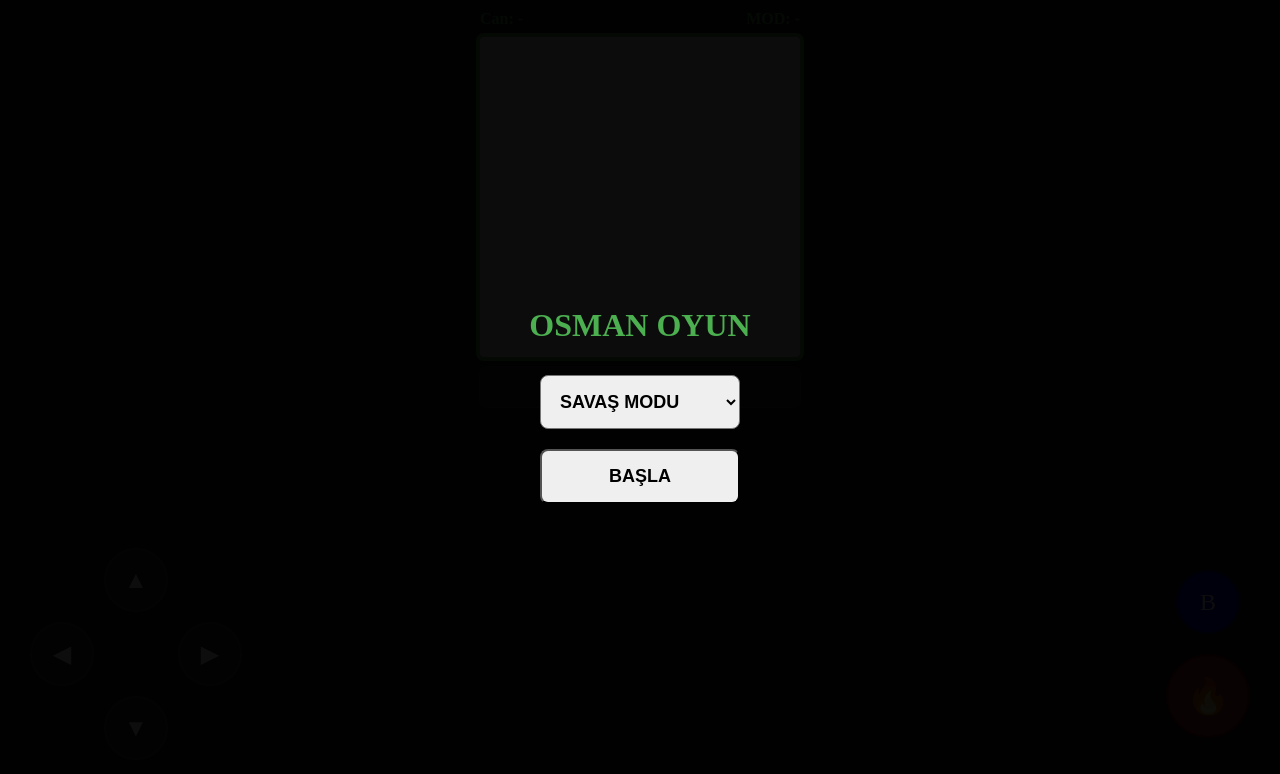
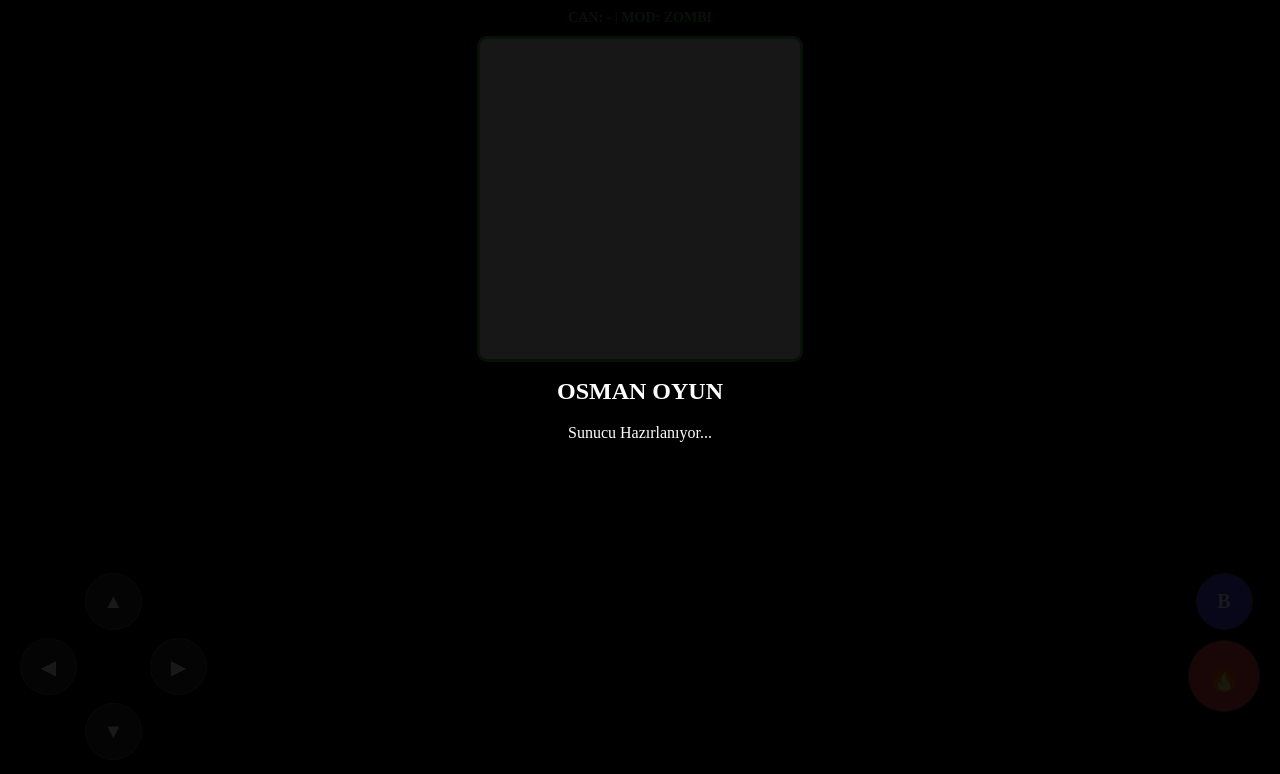
Before and after one commit to OsmanBurda/kare-oyunu, a website: page index.html in a window 1280 px wide. Drawn offline with nearby package versions, Linux system fonts and the light colour scheme; no server answers.

Commit message:
Update index.html

```diff
--- a/index.html
+++ b/index.html
@@ -4,54 +4,43 @@
     <meta charset="UTF-8">
     <meta name="viewport" content="width=device-width, initial-scale=1.0, maximum-scale=1.0, user-scalable=no, viewport-fit=cover">
     <style>
-        /* 2. Kilit: CSS ile tüm ekranı dondur */
+        /* ZOOM VE KAYDIRMA KESİN ENGEL */
         * {
             touch-action: none !important;
             -webkit-user-select: none !important;
+            user-select: none !important;
             -webkit-tap-highlight-color: transparent;
-            user-select: none !important;
         }
 
         html, body {
             position: fixed;
-            width: 100%;
-            height: 100%;
+            width: 100%; height: 100%;
             overflow: hidden;
-            background: #111;
-            margin: 0;
-            padding: 0;
+            background: #000; margin: 0; padding: 0;
         }
 
-        #ui-top { width: 320px; margin: 10px auto 0; display: flex; justify-content: space-between; font-weight: bold; font-size: 16px; color: #4CAF50; }
-        canvas { border: 4px solid #4CAF50; background: #eee; width: 320px; height: 320px; display: block; margin: 5px auto; border-radius: 8px; }
-        #wave-panel { width: 320px; height: 40px; background: #222; margin: 5px auto; border-radius: 8px; display: flex; align-items: center; justify-content: center; border: 1px solid #333; font-weight: bold; color: white; }
+        #status-bar { text-align: center; color: #4CAF50; font-weight: bold; padding: 10px; font-size: 14px; }
+        canvas { border: 3px solid #4CAF50; background: #eee; width: 320px; height: 320px; display: block; margin: 0 auto; border-radius: 10px; }
 
-        /* Buton yerleşimi resimdeki düzene sadıktır */
-        .controls { position: absolute; bottom: 40px; width: 100%; display: flex; justify-content: space-between; padding: 0 30px; box-sizing: border-box; }
-        .dpad { display: grid; grid-template-areas: ". u ." "l . r" ". d ."; gap: 10px; }
-        .action { display: flex; flex-direction: column; gap: 20px; align-items: center; justify-content: center; }
-        .btn { width: 60px; height: 60px; background: rgba(255,255,255,0.1); border-radius: 50%; border: 2px solid #444; color: white; display: flex; align-items: center; justify-content: center; font-size: 24px; }
-        .btn-b { background: blue !important; border-color: #00008b; }
-        .btn-fire { background: #b22222 !important; border-color: #800000; width: 80px; height: 80px; font-size: 35px; }
+        .controls { position: absolute; bottom: 40px; width: 100%; display: flex; justify-content: space-between; padding: 0 20px; box-sizing: border-box; }
+        .dpad { display: grid; grid-template-areas: ". u ." "l . r" ". d ."; gap: 8px; }
+        .btn { width: 55px; height: 55px; background: rgba(255,255,255,0.15); border-radius: 50%; border: 1px solid #555; color: white; display: flex; align-items: center; justify-content: center; font-size: 20px; }
+        .btn-fire { background: #ff4444 !important; width: 70px; height: 70px; font-size: 28px; }
+        .btn-b { background: #4444ff !important; font-weight: bold; }
 
-        .overlay { position: fixed; inset: 0; background: rgba(0,0,0,0.95); z-index: 1000; display: flex; flex-direction: column; align-items: center; justify-content: center; }
-        .overlay select, .overlay button { padding: 15px; margin: 10px; width: 200px; border-radius: 8px; font-size: 18px; font-weight: bold; }
+        .overlay { position: fixed; inset: 0; background: rgba(0,0,0,0.9); z-index: 1000; display: flex; flex-direction: column; align-items: center; justify-content: center; color: white; }
+        #startBtn { padding: 15px 40px; background: #4CAF50; border: none; border-radius: 10px; color: white; font-size: 20px; font-weight: bold; margin-top: 15px; }
     </style>
 </head>
-<body oncontextmenu="return false;">
+<body>
     <div id="gameOverlay" class="overlay">
-        <h1 style="color:#4CAF50;">OSMAN OYUN</h1>
-        <select id="mSelect">
-            <option value="savas">SAVAŞ MODU</option>
-            <option value="zombi">ZOMBİ MODU</option>
-            <option value="bayrak">BAYRAK MODU</option>
-        </select>
-        <button onclick="socket.emit('createRoom', {mode: document.getElementById('mSelect').value}); document.getElementById('gameOverlay').style.display='none'">BAŞLA</button>
+        <h2>OSMAN OYUN</h2>
+        <div id="loader">Sunucu Hazırlanıyor...</div>
+        <button id="startBtn" style="display:none;" onclick="startGame()">OYUNA BAŞLA</button>
     </div>
 
-    <div id="ui-top"><span id="hpText">Can: -</span><span id="modText">MOD: -</span></div>
+    <div id="status-bar">CAN: - | MOD: ZOMBI</div>
     <canvas id="gameCanvas" width="400" height="400"></canvas>
-    <div id="wave-panel">HAZIR</div>
 
     <div class="controls">
         <div class="dpad">
@@ -60,7 +49,7 @@
             <div class="btn" style="grid-area: r" ontouchstart="socket.emit('move','right')">▶</div>
             <div class="btn" style="grid-area: d" ontouchstart="socket.emit('move','down')">▼</div>
         </div>
-        <div class="action">
+        <div class="action" style="display:flex; flex-direction:column; gap:10px; align-items:center;">
             <div class="btn btn-b" ontouchstart="socket.emit('specialPower')">B</div>
             <div class="btn btn-fire" ontouchstart="socket.emit('fire')">🔥</div>
         </div>
@@ -68,41 +57,35 @@
 
     <script src="/socket.io/socket.io.js"></script>
     <script>
-        const socket = io(); const canvas = document.getElementById('gameCanvas'); const ctx = canvas.getContext('2d');
-        let blast = null;
+        const socket = io({ reconnection: true, reconnectionAttempts: 5 });
+        const canvas = document.getElementById('gameCanvas');
+        const ctx = canvas.getContext('2d');
 
-        // 3. Kilit: Çift tıklama ve parmak açma hareketlerini JS ile durdur
-        document.addEventListener('touchstart', (e) => {
-            if (e.touches.length > 1) { e.preventDefault(); }
-        }, { passive: false });
+        // ZOOM ENGELLEYİCİ MÜHÜR
+        document.addEventListener('touchstart', e => { if (e.touches.length > 1) e.preventDefault(); }, { passive: false });
+        document.addEventListener('gesturestart', e => e.preventDefault());
 
-        document.addEventListener('gesturestart', (e) => { e.preventDefault(); });
+        socket.on('connect', () => {
+            document.getElementById('loader').innerText = "Bağlantı Kuruldu!";
+            document.getElementById('startBtn').style.display = 'block';
+        });
 
-        socket.on('blastEffect', d => { blast = { ...d, r: 0 }; });
+        function startGame() {
+            socket.emit('createRoom', { mode: 'zombi' });
+            document.getElementById('gameOverlay').style.display = 'none';
+        }
+
         socket.on('state', r => {
             ctx.clearRect(0,0,400,400);
-            if(r.mode === 'bayrak') {
-                ctx.fillStyle = "red"; ctx.fillRect(r.flags.red.x, r.flags.red.y, 25, 25);
-                ctx.fillStyle = "blue"; ctx.fillRect(r.flags.blue.x, r.flags.blue.y, 25, 25);
-            }
-            if(blast) {
-                ctx.beginPath(); ctx.arc(blast.x, blast.y, blast.r, 0, Math.PI*2);
-                ctx.fillStyle = `rgba(0, 100, 255, ${0.5 - (blast.r/80)})`; ctx.fill();
-                blast.r += 10; if(blast.r > 80) blast = null;
-            }
             Object.values(r.players).forEach(p => {
                 if(p.hp > 0) {
                     ctx.fillStyle = p.team === 'red' ? 'red' : 'blue';
                     ctx.fillRect(p.x, p.y, 25, 25);
-                    if(p.hasFlag) { ctx.strokeStyle = "yellow"; ctx.lineWidth = 4; ctx.strokeRect(p.x-2, p.y-2, 29, 29); }
+                    document.getElementById('status-bar').innerText = `CAN: ${Math.ceil(p.hp)} | MOD: ${r.mode.toUpperCase()}`;
                 }
             });
             r.zombies.forEach(z => { ctx.fillStyle = '#2ecc71'; ctx.fillRect(z.x, z.y, 25, 25); });
-            r.bullets.forEach(b => { ctx.fillStyle = 'orange'; ctx.fillRect(b.x, b.y, 8, 8); });
-
-            document.getElementById('hpText').innerText = "Can: " + Math.ceil(Object.values(r.players)[0]?.hp || 0);
-            document.getElementById('modText').innerText = "MOD: " + r.mode.toUpperCase();
-            document.getElementById('wave-panel').innerText = (r.mode === 'bayrak' ? `SKOR: RED ${r.scores.red} - BLUE ${r.scores.blue}` : `DALGA: ${r.wave}`);
+            r.bullets?.forEach(b => { ctx.fillStyle = 'orange'; ctx.fillRect(b.x, b.y, 8, 8); });
         });
     </script>
 </body>
```
